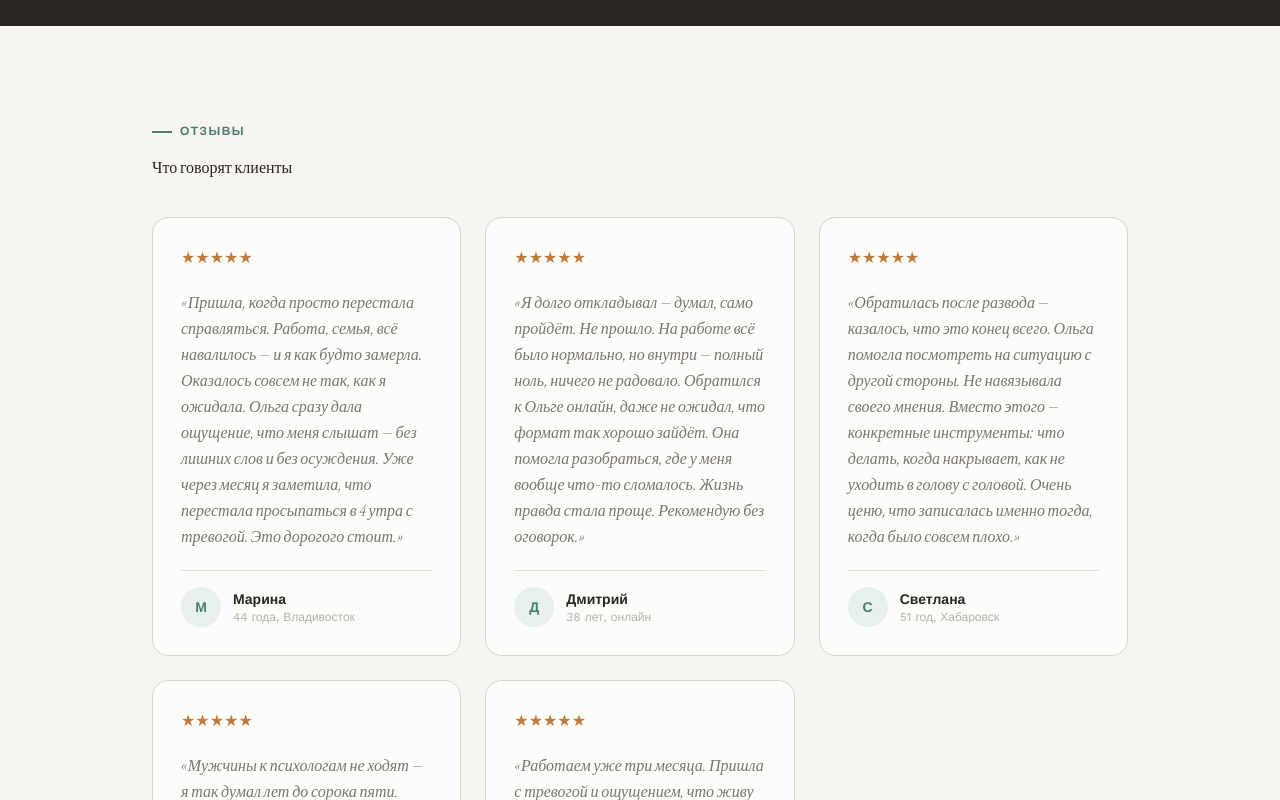
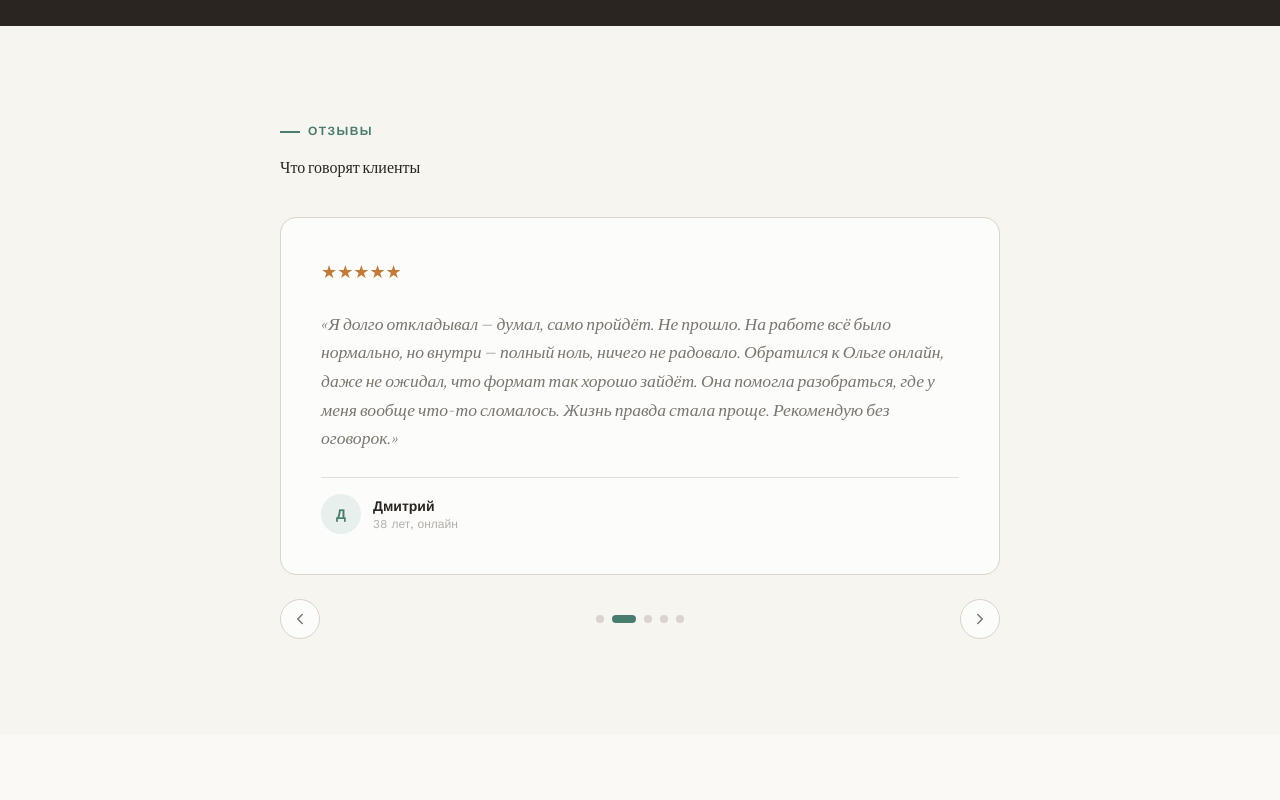
Before and after one commit to pr-poehali-dev/psychological-support-initiative, a React (Vite) app: page / in a window 1280 px wide. Shown: the part 3660-4460 px from the top of the page. Built offline with nearby package versions, Linux system fonts and the light colour scheme.

Commit message:
feat: carousel reviews auto-scroll

```diff
--- a/src/pages/Index.tsx
+++ b/src/pages/Index.tsx
@@ -57,6 +57,87 @@ const PRICING = [
 ];
 
 const ABOUT_TAGS = ["Тревога и стресс", "Выгорание", "Кризисы идентичности", "Семейные конфликты", "Личные границы", "Онлайн и очно"];
+
+function TestimonialsCarousel() {
+  const [active, setActive] = useState(0);
+  const [paused, setPaused] = useState(false);
+  const total = TESTIMONIALS.length;
+
+  useEffect(() => {
+    if (paused) return;
+    const timer = setInterval(() => setActive(i => (i + 1) % total), 5000);
+    return () => clearInterval(timer);
+  }, [paused, total]);
+
+  const t = TESTIMONIALS[active];
+
+  return (
+    <div
+      className="relative"
+      onMouseEnter={() => setPaused(true)}
+      onMouseLeave={() => setPaused(false)}
+    >
+      <div
+        className="rounded-2xl p-8 md:p-10 border flex flex-col gap-6"
+        style={{ background: "var(--color-surface-2)", borderColor: "var(--color-border)", minHeight: 280 }}
+      >
+        <div className="text-lg" style={{ color: "var(--color-accent-warm)" }}>★★★★★</div>
+        <p
+          className="flex-1 text-base italic leading-relaxed"
+          style={{ fontFamily: "Instrument Serif, serif", color: "var(--color-text-muted)", fontSize: "1.1rem" }}
+          key={active}
+        >
+          «{t.text}»
+        </p>
+        <div className="flex items-center gap-3 pt-4 border-t" style={{ borderColor: "var(--color-divider)" }}>
+          <div
+            className="w-10 h-10 rounded-full flex items-center justify-center font-bold text-sm flex-shrink-0"
+            style={{ background: "var(--color-primary-light)", color: "var(--color-primary)" }}
+          >
+            {t.initial}
+          </div>
+          <div>
+            <div className="text-sm font-semibold">{t.name}</div>
+            <div className="text-xs" style={{ color: "var(--color-text-faint)" }}>{t.meta}</div>
+          </div>
+        </div>
+      </div>
+
+      <div className="flex items-center justify-between mt-6">
+        <button
+          onClick={() => setActive(i => (i - 1 + total) % total)}
+          className="w-10 h-10 rounded-full border flex items-center justify-center transition-colors hover:bg-opacity-80"
+          style={{ borderColor: "var(--color-border)", color: "var(--color-text-muted)", background: "var(--color-surface-2)" }}
+        >
+          <Icon name="ChevronLeft" size={18} />
+        </button>
+
+        <div className="flex gap-2">
+          {TESTIMONIALS.map((_, i) => (
+            <button
+              key={i}
+              onClick={() => setActive(i)}
+              className="rounded-full transition-all"
+              style={{
+                width: i === active ? 24 : 8,
+                height: 8,
+                background: i === active ? "var(--color-primary)" : "var(--color-border)",
+              }}
+            />
+          ))}
+        </div>
+
+        <button
+          onClick={() => setActive(i => (i + 1) % total)}
+          className="w-10 h-10 rounded-full border flex items-center justify-center transition-colors hover:bg-opacity-80"
+          style={{ borderColor: "var(--color-border)", color: "var(--color-text-muted)", background: "var(--color-surface-2)" }}
+        >
+          <Icon name="ChevronRight" size={18} />
+        </button>
+      </div>
+    </div>
+  );
+}
 
 function Reveal({ children, delay = 0, className = "" }: { children: React.ReactNode; delay?: number; className?: string }) {
   const ref = useRef<HTMLDivElement>(null);
@@ -414,33 +495,10 @@ export default function Index() {
 
       {/* TESTIMONIALS */}
       <section id="testimonials" className="py-20 md:py-24">
-        <div className="max-w-5xl mx-auto px-6">
+        <div className="max-w-3xl mx-auto px-6">
           <Reveal><p className="section-label">Отзывы</p></Reveal>
           <Reveal delay={1}><h2 className="mb-10" style={{ fontFamily: "Instrument Serif, serif", fontSize: "clamp(2rem,1.2rem+2.5vw,3.5rem)" }}>Что говорят клиенты</h2></Reveal>
-          <div className="grid sm:grid-cols-2 lg:grid-cols-3 gap-6">
-            {TESTIMONIALS.map((t, i) => (
-              <Reveal key={t.name} delay={Math.min(i, 3) as 0|1|2|3}>
-                <div className="card-hover rounded-2xl p-7 border flex flex-col gap-5 h-full"
-                  style={{ background: "var(--color-surface-2)", borderColor: "var(--color-border)" }}>
-                  <div className="text-base" style={{ color: "var(--color-accent-warm)" }}>★★★★★</div>
-                  <p className="flex-1 text-base italic leading-relaxed"
-                    style={{ fontFamily: "Instrument Serif, serif", color: "var(--color-text-muted)" }}>
-                    «{t.text}»
-                  </p>
-                  <div className="flex items-center gap-3 pt-4 border-t" style={{ borderColor: "var(--color-divider)" }}>
-                    <div className="w-10 h-10 rounded-full flex items-center justify-center font-bold text-sm flex-shrink-0"
-                      style={{ background: "var(--color-primary-light)", color: "var(--color-primary)" }}>
-                      {t.initial}
-                    </div>
-                    <div>
-                      <div className="text-sm font-semibold">{t.name}</div>
-                      <div className="text-xs" style={{ color: "var(--color-text-faint)" }}>{t.meta}</div>
-                    </div>
-                  </div>
-                </div>
-              </Reveal>
-            ))}
-          </div>
+          <TestimonialsCarousel />
         </div>
       </section>
 
```
